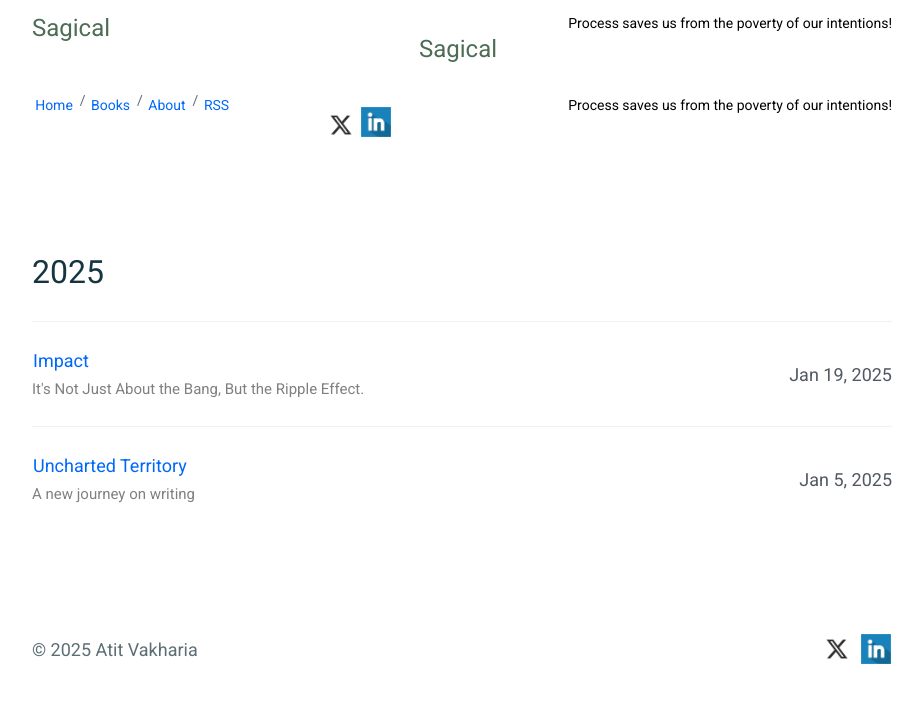
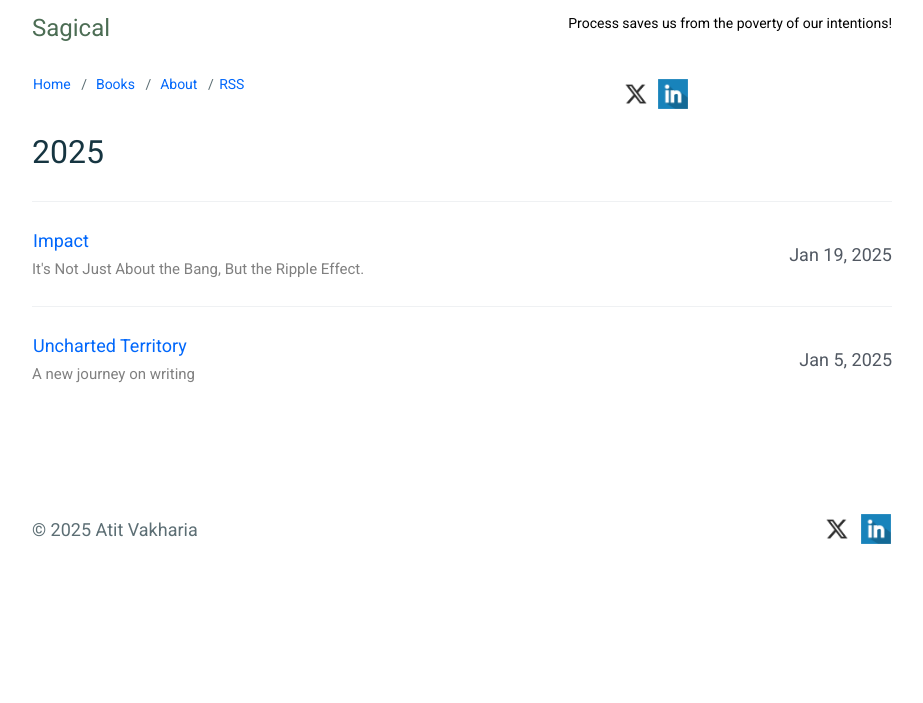
Before and after one commit to mkchoi212/paper-jekyll-theme, a Jekyll site: the page built from index.html, in a window 1280 px wide. Shown: the top 703 px of the page, without its empty margins (178-1101 px from the left). Built offline with Jekyll 4.4.1, drawn with Linux system fonts in a browser that asks for light colours.

Commit message:
Update header.html

```diff
--- a/_includes/header.html
+++ b/_includes/header.html
@@ -2,17 +2,13 @@
   <div style="float: left; width: 45%;"><h1 style="color: #4c6d54;">{{ site.title }}</h1></div>
   <div style="float: right; text-align: right; width: 50%; font-size: 14px; margin-top: 5px;">Process saves us from the poverty of our intentions!</div>
   <p><br/></p>
-  <div style="float: left; width: 45%;"><h1 style="color: #4c6d54;">{{ site.title }}</h1></div>
-  <div style="float: right; text-align: right; width: 50%; font-size: 14px; margin-top: 5px;">Process saves us from the poverty of our intentions!</div>
-  <p><br/></p>
-  <div style="display: flex; flex-direction: row; justify-content: space-around; flex-wrap: wrap;">
-    <div style="display: flex; width: 66%; font-size: 14px;">
+  <div style="float: left; width: 66%; font-size: 14px;">
     <a href="{{ "/" | prepend: site.baseurl }}">Home</a>
     <span class="u-separate"></span> <a href="{{ "/books/" | prepend: site.baseurl }}">Books</a>
     <span class="u-separate"></span> <a href="{{ "/about/" | prepend: site.baseurl }}">About</a>
     <span class="u-separate"></span><a href="{{ "/feed.xml" | prepend: site.baseurl }}">RSS</a>
   </div>
-    <div style="display: flex; position: relative; width: 32%; float: right;  margin-top: 10px;">
+  <div style="float: right; width: 32%;">
     {% if site.twitter_username %}
       <a href="https://twitter.com/{{ site.twitter_username }}">
         <img src="{{ site.baseurl }}/assets/x.png" alt="X" width="36" height="36" />
@@ -29,5 +25,4 @@
       </a>
     {% endif %}
   </div>
-  </div>
 </header>
```
Lines whose indentation alone changed are shown as unchanged.
